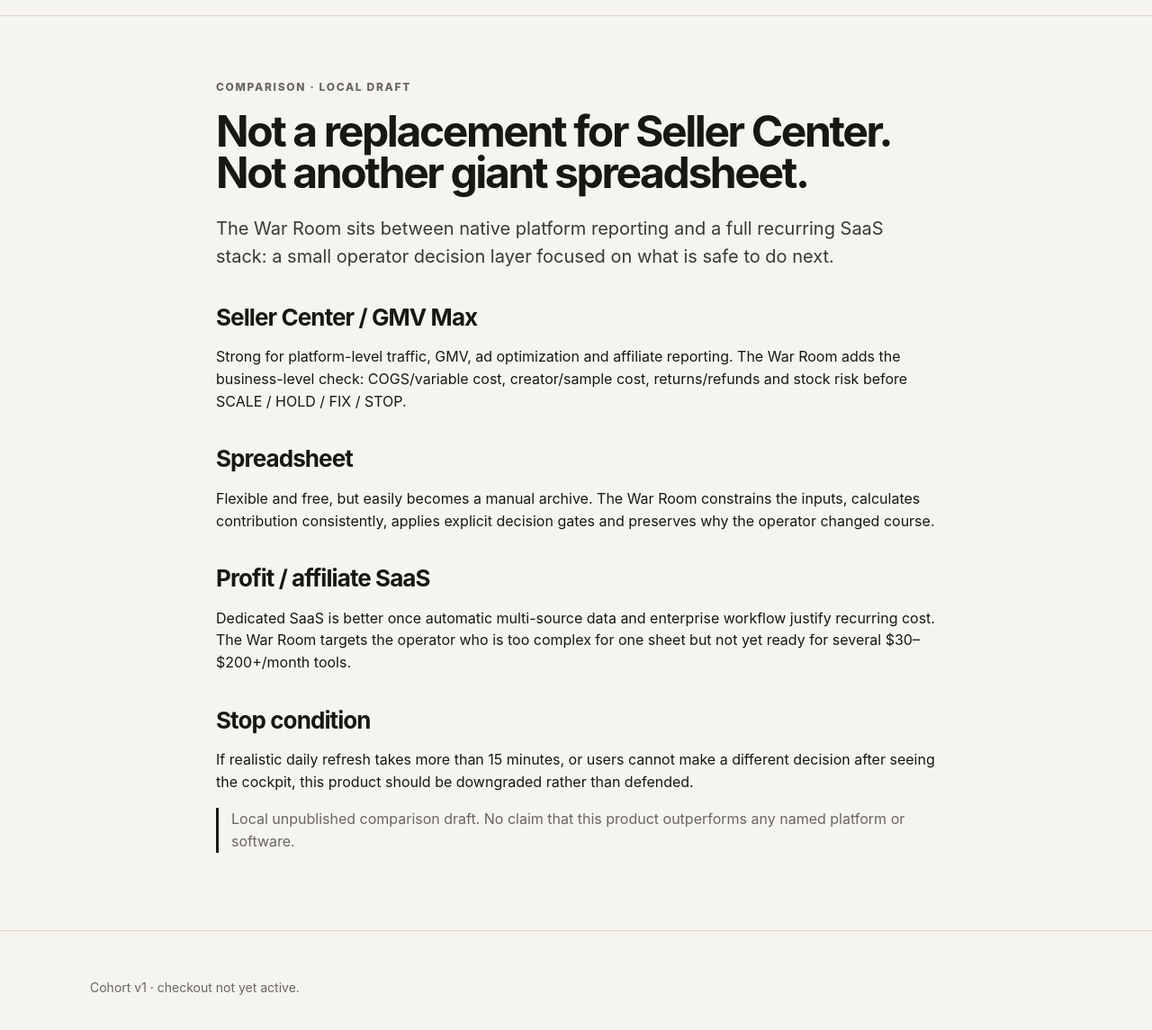
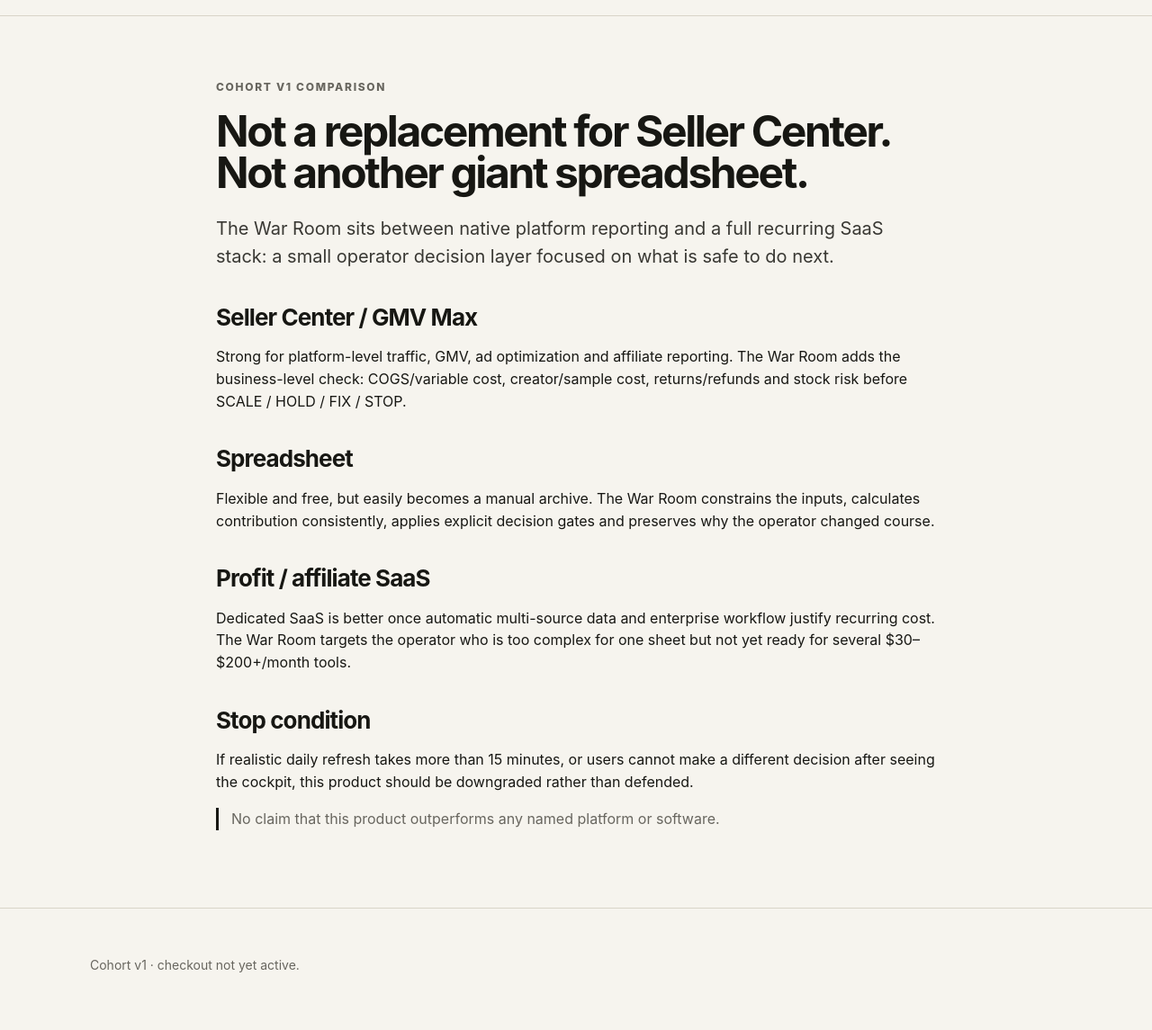
Before and after one commit to 80772673-sudo/dtc-campaign-war-room-live, a plain HTML site: page compare.html in a window 1280 px wide. Shown: the part 47-1192 px from the top of the page at 90% size. Drawn offline with Linux system fonts and the light colour scheme.

Commit message:
Remove internal draft wording from cohort comparison

```diff
--- a/compare.html
+++ b/compare.html
@@ -1,9 +1,9 @@
-<!doctype html><html lang="en"><head><meta charset="utf-8"><meta name="viewport" content="width=device-width,initial-scale=1"><meta name="robots" content="noindex,nofollow"><title>Why DTC Campaign War Room — Seller Center vs spreadsheets vs profit SaaS</title><meta name="description" content="Compare DTC Campaign War Room with Seller Center, spreadsheets and recurring profit/affiliate SaaS. Local unpublished draft."><link rel="stylesheet" href="styles.css"></head><body>
+<!doctype html><html lang="en"><head><meta charset="utf-8"><meta name="viewport" content="width=device-width,initial-scale=1"><meta name="robots" content="noindex,nofollow"><title>Why DTC Campaign War Room — Seller Center vs spreadsheets vs profit SaaS</title><meta name="description" content="Compare DTC Campaign War Room with Seller Center, spreadsheets and recurring profit/affiliate SaaS."><link rel="stylesheet" href="styles.css"></head><body>
 <header><div class="wrap nav"><div class="brand"><a href="index.html">DTC Campaign War Room</a></div><nav class="navlinks"><a href="index.html">Home</a><a href="support.html">Support</a></nav></div></header>
-<main><section class="wrap legal"><div class="eyebrow">Comparison · local draft</div><h1>Not a replacement for Seller Center. Not another giant spreadsheet.</h1><p class="lead">The War Room sits between native platform reporting and a full recurring SaaS stack: a small operator decision layer focused on what is safe to do next.</p>
+<main><section class="wrap legal"><div class="eyebrow">Cohort v1 comparison</div><h1>Not a replacement for Seller Center. Not another giant spreadsheet.</h1><p class="lead">The War Room sits between native platform reporting and a full recurring SaaS stack: a small operator decision layer focused on what is safe to do next.</p>
 <h2>Seller Center / GMV Max</h2><p>Strong for platform-level traffic, GMV, ad optimization and affiliate reporting. The War Room adds the business-level check: COGS/variable cost, creator/sample cost, returns/refunds and stock risk before SCALE / HOLD / FIX / STOP.</p>
 <h2>Spreadsheet</h2><p>Flexible and free, but easily becomes a manual archive. The War Room constrains the inputs, calculates contribution consistently, applies explicit decision gates and preserves why the operator changed course.</p>
 <h2>Profit / affiliate SaaS</h2><p>Dedicated SaaS is better once automatic multi-source data and enterprise workflow justify recurring cost. The War Room targets the operator who is too complex for one sheet but not yet ready for several $30–$200+/month tools.</p>
 <h2>Stop condition</h2><p>If realistic daily refresh takes more than 15 minutes, or users cannot make a different decision after seeing the cockpit, this product should be downgraded rather than defended.</p>
-<p class="notice">Local unpublished comparison draft. No claim that this product outperforms any named platform or software.</p></section></main>
+<p class="notice">No claim that this product outperforms any named platform or software.</p></section></main>
 <footer><div class="wrap"><p>Cohort v1 · checkout not yet active.</p></div></footer><script src="qv-config.js"></script><script src="qv-counter.js"></script></body></html>
```
